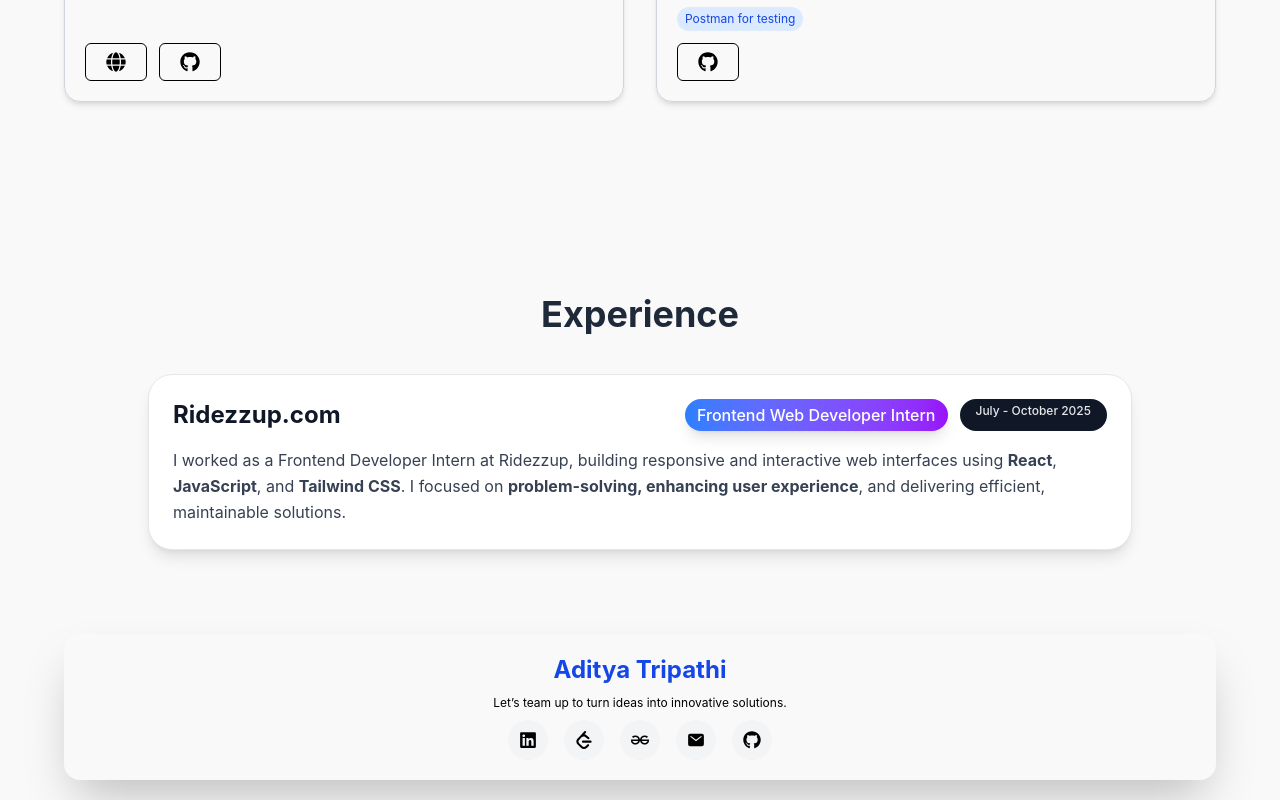
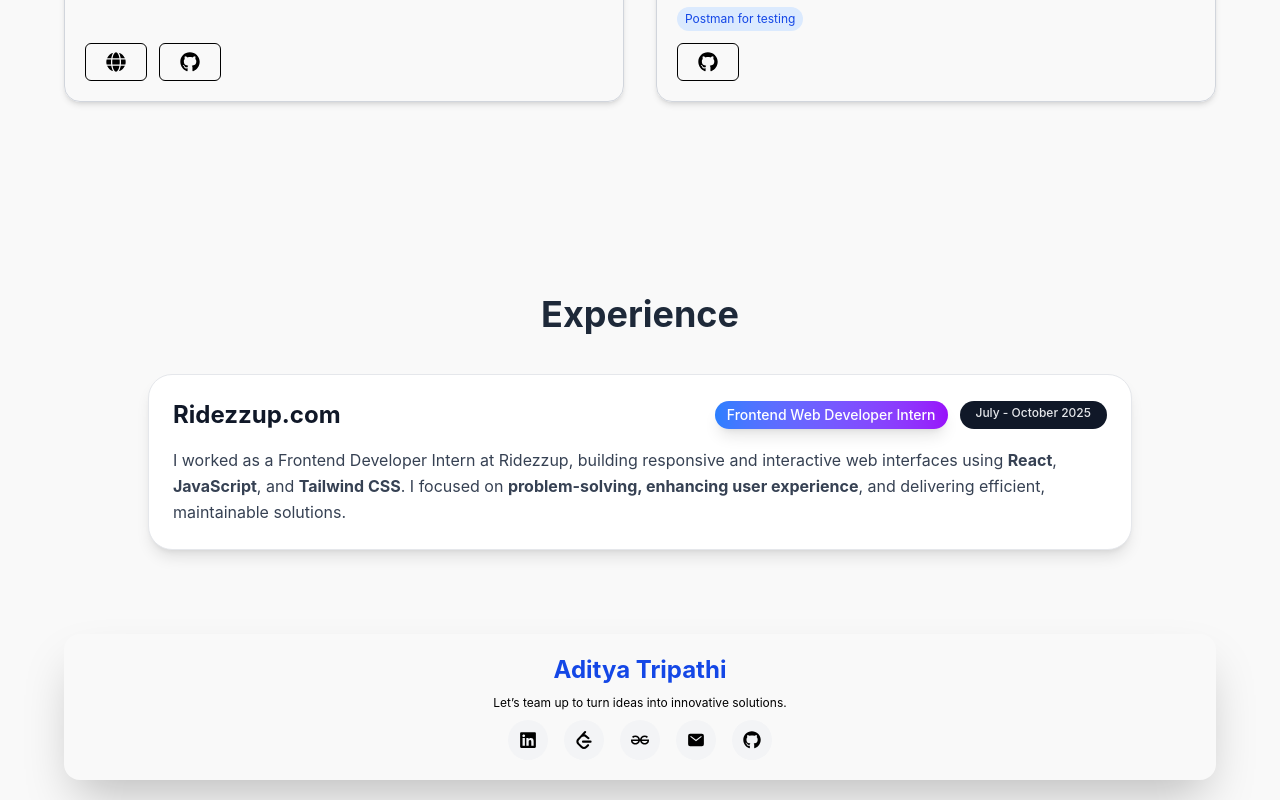
Before and after one commit to aditya-tripathee/Aditya-Tripathi, a React (Vite) app: page / in a window 1280 px wide. Shown: the part 2295-3095 px from the top of the page. Built offline with nearby package versions, Linux system fonts and the light colour scheme.

Commit message:
Update Experience.jsx

```diff
--- a/src/components/Experience.jsx
+++ b/src/components/Experience.jsx
@@ -17,7 +17,7 @@ const Experience = () => {
             <div className="flex flex-wrap gap-3 mt-3 md:mt-0">
               <span className="px-3 py-1 rounded-2xl bg-gradient-to-r from-blue-500 to-purple-600 text-white
               font-medium shadow-lg
-              hover:scale-105 hover:shadow-2xl transition transform duration-300">
+              hover:scale-105 hover:shadow-2xl transition transform duration-300 text-sm">
                 Frontend Web Developer Intern
               </span>
               <span className="px-4 py-1 bg-gray-900 text-gray-200 rounded-2xl text-xs font-medium">
```
